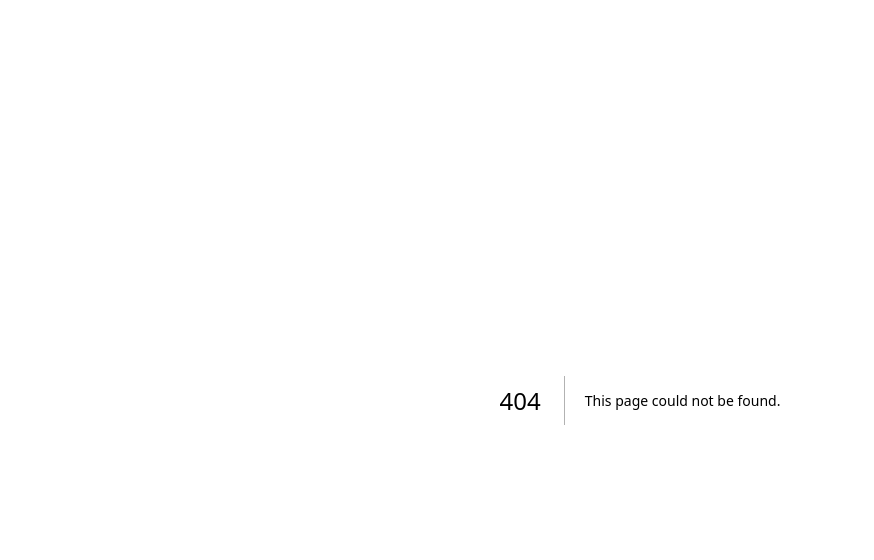
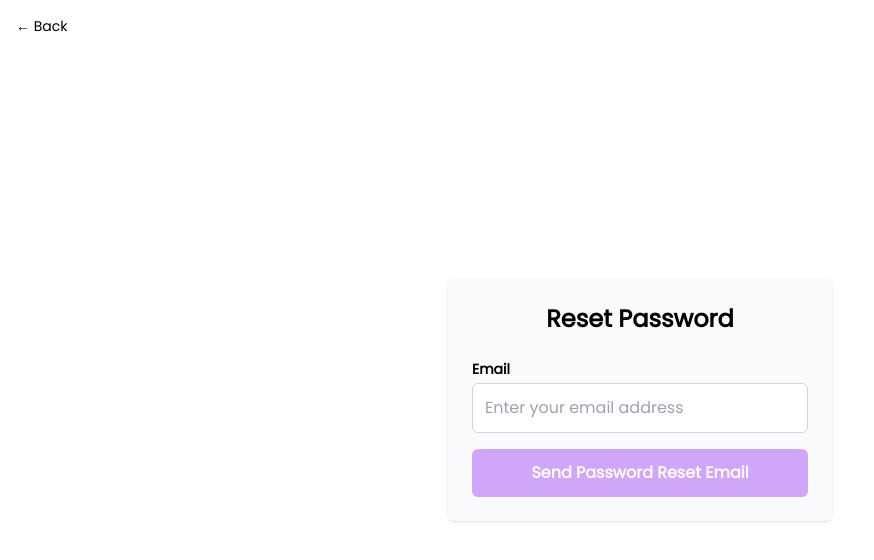
Before and after one commit to HumzaWaris/PitchFrontend, a Next.js app: page /forgot in a window 1280 px wide. Before the commit this address had no page. Shown: the top 560 px of the page, without its empty margins (0-874 px from the left). Built offline with nearby package versions, Linux system fonts and the light colour scheme; no server answers.

Commit message:
Some UI Changes

```diff
--- a/app/api/purdue/route.ts
+++ b/app/api/purdue/route.ts
@@ -7,16 +7,13 @@ export const dynamic = "force-dynamic";   // never cache – we always want fres
  *   • capitalises first letter of each
  */
 function formatName(raw: string): string {
-  // Remove extra whitespace and split
   const parts = raw.trim().split(/\s+/);
 
-  // Handle “Last, First” style if it ever appears
   if (parts.length === 1 && raw.includes(",")) {
     const [last, first] = raw.split(",").map(s => s.trim());
     return `${capitalize(first)} ${capitalize(last)}`;
   }
 
-  // Pick first and last tokens (ignore middles/suffixes)
   const first = parts[0] ?? "";
   const last  = parts.length > 1 ? parts[parts.length - 1] : "";
 
--- /dev/null
+++ b/app/components/Footer.tsx
@@ -0,0 +1,27 @@
+// components/Footer.tsx
+import Link from 'next/link';
+
+export default function Footer() {
+  return (
+    <footer className="bg-white text-black py-4">
+      <div className="container mx-auto px-6 flex items-center justify-between">
+        {/* Left */}
+        <div>
+          <Link href="/" className="hover:underline font-medium">
+            Privacy Policy
+          </Link>
+        </div>
+
+        {/* Center */}
+        <div className="text-center font-medium">
+          Made w/❤️ by The Huddle Team
+        </div>
+
+        {/* Right */}
+        <div className="text-right font-medium">
+          © 2025 Huddle Social
+        </div>
+      </div>
+    </footer>
+  );
+}
--- a/app/events/page.tsx
+++ b/app/events/page.tsx
@@ -16,7 +16,6 @@ import BuildIcon from "@mui/icons-material/Build";
 import CelebrationIcon from "@mui/icons-material/Celebration";
 import PublicIcon from "@mui/icons-material/Public";
 import FastfoodIcon from "@mui/icons-material/Fastfood";
-
 const tagIcon = {
   games: <SportsEsportsIcon style={{ color: "black" }} />,
   sports: <SportsSoccerIcon style={{ color: "black" }} />,
@@ -178,7 +177,6 @@ function ModalPopUp({ event, onClose }) {
             <p className="text-gray-600">{event.eventDescription}</p>
           </div>
         )}
-
         {event.notable_link_name && event.notable_link_url && (
           <div className="border-t border-gray-300 pt-4">
             <h2 className="text-lg font-bold text-black mb-2">Additional Information</h2>
@@ -192,7 +190,6 @@ function ModalPopUp({ event, onClose }) {
             </a>
           </div>
         )}
-
         {mapUrl && (
           <div className="border-t border-gray-300 pt-4">
             <h2 className="text-lg font-bold text-black">Map</h2>
@@ -213,8 +210,6 @@ export default function Events() {
   const router = useRouter();
   const [displayName, setDisplayName] = useState("User");
   const [showUserOptions, setShowUserOptions] = useState(false);
-  const isLoggedIn = displayName !== "User";
-
   const [eventsData, setEventsData] = useState([]);
   const [activeTab, setActiveTab] = useState("Semester");
   const [selectedTags, setSelectedTags] = useState([]);
@@ -223,58 +218,30 @@ export default function Events() {
   const [visibleDays, setVisibleDays] = useState(3);
   const [infiniteTarget, setInfiniteTarget] = useState(null);
 
-  // useEffect(() => {
-  //   const n = localStorage.getItem("displayname");
-  //   if (n) setDisplayName(n);
-  // }, []);
-
-  // useEffect(() => {
-  //   const q = query(collection(db, "Purdue University"), orderBy("eventDate", "asc"));
-  //   const unsub = onSnapshot(q, (s) => {
-  //     const ev = s.docs.map((d) => {
-  //       const data = d.data();
-  //       const dt = data.eventDate?.toDate ? data.eventDate.toDate() : new Date(data.eventDate);
-  //       return { id: d.id, ...data, eventDate: dt };
-  //     });
-  //     setEventsData(ev);
-  //   });
-  //   return () => unsub();
-  // }, []);
   useEffect(() => {
     const n = localStorage.getItem("displayname");
     if (n) setDisplayName(n);
   }, []);
 
-  /* 3️⃣  —  fall back to Firebase if localStorage was empty */
   useEffect(() => {
     const unsub = onAuthStateChanged(auth, async (user) => {
       if (!user) return;
-
       const snap = await getDoc(doc(db, "users", user.uid));
       if (snap.exists()) {
-        const n =
-          snap.data().displayname || user.displayName || "User";
-
+        const n = snap.data().displayname || user.displayName || "User";
         setDisplayName(n);
-        localStorage.setItem("displayname", n);   // write it for next time
+        localStorage.setItem("displayname", n);
       }
     });
     return () => unsub();
   }, []);
 
-  /* 4️⃣  —  realtime events feed (unchanged) */
   useEffect(() => {
-    const q = query(
-      collection(db, "Purdue University"),
-      orderBy("eventDate", "asc")
-    );
+    const q = query(collection(db, "Purdue University"), orderBy("eventDate", "asc"));
     const unsub = onSnapshot(q, (s) => {
       const ev = s.docs.map((d) => {
         const data = d.data();
-        const dt =
-          data.eventDate?.toDate
-            ? data.eventDate.toDate()
-            : new Date(data.eventDate);
+        const dt = data.eventDate?.toDate ? data.eventDate.toDate() : new Date(data.eventDate);
         return { id: d.id, ...data, eventDate: dt };
       });
       setEventsData(ev);
@@ -298,7 +265,11 @@ export default function Events() {
     const dayStr =
       activeTab === "Weekly"
         ? evt.eventDate.toLocaleDateString("en-US", { weekday: "long" })
-        : evt.eventDate.toLocaleDateString("en-US", { month: "long", day: "numeric", year: "numeric" });
+        : evt.eventDate.toLocaleDateString("en-US", {
+            month: "long",
+            day: "numeric",
+            year: "numeric",
+          });
     (acc[dayStr] ||= []).push(evt);
     return acc;
   }, {});
@@ -340,23 +311,19 @@ export default function Events() {
             <span className="mr-1">🏠</span>Housing
           </Link>
         </div>
-        {isLoggedIn ? (
+        {displayName === "User" ? (
+          <button onClick={() => router.push("/login")} className="px-4 py-2 rounded-full bg-gray-200 text-black font-semibold hover:scale-105 transition">
+            Sign In
+          </button>
+        ) : (
           <div className="relative cursor-pointer hover:scale-105 transition" onClick={() => setShowUserOptions(!showUserOptions)}>
             <div className="px-4 py-2 rounded-full bg-gray-200 text-black font-semibold">{displayName}</div>
             {showUserOptions && <UserOptionsPopup onLogout={logout} />}
           </div>
-        ) : (
-          <button onClick={() => router.push("/login")} className="px-4 py-2 rounded-full bg-gray-200 text-black font-semibold hover:scale-105 transition">
-            Sign In
-          </button>
         )}
       </nav>
 
       <div className="py-12 container mx-auto px-6 lg:px-12">
-        {!isLoggedIn ? (
-          <div className="text-center text-red-600 font-semibold">Please login to get access to the information.</div>
-        ) : (
-          <>
         <div className="flex items-center justify-between mb-6">
           <h3 className="text-4xl font-bold text-black">Events</h3>
           <div className="flex space-x-3">
@@ -380,33 +347,20 @@ export default function Events() {
               onClick={() => setShowFilterModal(true)}
               className="px-3 py-1 rounded-full bg-gray-300 text-black font-bold flex items-center hover:scale-105 transition"
             >
-              <svg
-                xmlns="http://www.w3.org/2000/svg"
-                className="h-4 w-4 mr-1"
-                fill="none"
-                viewBox="0 0 24 24"
-                stroke="currentColor"
-              >
-                <path
-                  strokeLinecap="round"
-                  strokeLinejoin="round"
-                  strokeWidth="2"
-                  d="M3 4a1 1 0 011-1h16a1
-                    1 0 011 1v2a1 1 0 01-.293.707l-5.414
-                    5.414A1 1 0 0014 12.414V19l-4
+              <svg xmlns="http://www.w3.org/2000/svg" className="h-4 w-4 mr-1" fill="none" viewBox="0 0 24 24" stroke="currentColor">
+                <path strokeLinecap="round" strokeLinejoin="round" strokeWidth="2" d="M3 4a1 1 0 011-1h16a1
+                    1 0 011 1v2a1 1 0 01-.293.707l-5.414 5.414A1 1 0 0014 12.414V19l-4
                     2v-8.586a1 1 0 00-.293-.707L4.293
-                    6.707A1 1 0 014 6V4z"
-                />
+                    6.707A1 1 0 014 6V4z" />
               </svg>
               All Filters
             </button>
           </div>
         </div>
-
         {dayKeysToShow.map((day) => (
           <div key={day} className="mb-8">
             <h2 className="text-3xl font-bold text-black mb-2">{day}</h2>
-                <div className="border-b border-dotted border-gray-300 mb-4" />
+            <div className="border-b border-dotted border-gray-300 mb-4"></div>
             <div className="space-y-4">
               {eventsByDay[day].map((evt) => (
                 <div
@@ -428,13 +382,11 @@ export default function Events() {
             </div>
           </div>
         ))}
-            <div ref={setInfiniteTarget} className="h-10" />
-          </>
-        )}
+        <div ref={setInfiniteTarget} className="h-10"></div>
       </div>
 
-      {isLoggedIn && selectedEvent && <ModalPopUp event={selectedEvent} onClose={() => setSelectedEvent(null)} />}
-      {isLoggedIn && showFilterModal && <FilterModal onClose={() => setShowFilterModal(false)} selectedTags={selectedTags} setSelectedTags={setSelectedTags} />}
+      {selectedEvent && <ModalPopUp event={selectedEvent} onClose={() => setSelectedEvent(null)} />}
+      {showFilterModal && <FilterModal onClose={() => setShowFilterModal(false)} selectedTags={selectedTags} setSelectedTags={setSelectedTags} />}
     </div>
   );
 }
--- /dev/null
+++ b/app/forgot/page.tsx
@@ -0,0 +1,58 @@
+"use client";
+
+import { useState } from "react";
+import { useRouter } from "next/navigation";
+import { auth } from "@/lib/firebaseConfig";
+import { sendPasswordResetEmail } from "firebase/auth";
+
+export default function ForgotPasswordPage() {
+  const router = useRouter();
+  const [email, setEmail] = useState("");
+  const [message, setMessage] = useState("");
+  const [error, setError] = useState("");
+  const [loading, setLoading] = useState(false);
+
+  const handlePasswordReset = async () => {
+    setError("");
+    setMessage("");
+    setLoading(true);
+    try {
+      await sendPasswordResetEmail(auth, email);
+      setMessage("Password reset email sent! Please check your inbox.");
+    } catch (err) {
+      console.error("Error sending password reset email:", err);
+      setError("Error sending password reset email. Please try again.");
+    }
+    setLoading(false);
+  };
+
+  return (
+    <div className="min-h-screen bg-white flex flex-col items-center justify-center p-4">
+      <button onClick={() => router.back()} className="absolute top-4 left-4 text-black text-sm">
+        &larr; Back
+      </button>
+      <div className="max-w-sm w-full bg-gray-50 p-6 rounded-md shadow">
+        <h1 className="text-2xl font-bold text-center mb-6 text-black">Reset Password</h1>
+        {message && <p className="text-green-500 text-sm mb-4 text-center">{message}</p>}
+        {error && <p className="text-red-500 text-sm mb-4 text-center">{error}</p>}
+        <div className="mb-4">
+          <label className="block text-black text-sm font-semibold mb-1">Email</label>
+          <input
+            type="email"
+            placeholder="Enter your email address"
+            className="w-full p-3 border border-gray-300 rounded-md text-black focus:outline-none"
+            value={email}
+            onChange={(e) => setEmail(e.target.value)}
+          />
+        </div>
+        <button
+          onClick={handlePasswordReset}
+          disabled={loading || !email.trim()}
+          className="w-full p-3 bg-purple-500 text-white rounded-md font-semibold hover:bg-purple-600 disabled:opacity-50"
+        >
+          {loading ? "Sending..." : "Send Password Reset Email"}
+        </button>
+      </div>
+    </div>
+  );
+}
--- a/app/login/page.tsx
+++ b/app/login/page.tsx
@@ -77,25 +77,14 @@ export default function LoginPage() {
 
   return (
     <div className="min-h-screen bg-white flex flex-col items-center justify-center p-4">
-      <button
-        onClick={() => router.back()}
-        className="absolute top-4 left-4 text-black text-sm"
-      >
+      <button onClick={() => router.back()} className="absolute top-4 left-4 text-black text-sm">
         &larr; Back
       </button>
       <div className="max-w-sm w-full bg-gray-50 p-6 rounded-md shadow">
-        <h1 className="text-2xl font-bold text-black mb-6 text-center">
-          Login.
-        </h1>
-        {errorMessage && (
-          <p className="text-red-500 text-sm mb-4 text-center">
-            {errorMessage}
-          </p>
-        )}
+        <h1 className="text-2xl font-bold text-black mb-6 text-center">Login</h1>
+        {errorMessage && <p className="text-red-500 text-sm mb-4 text-center">{errorMessage}</p>}
         <div className="mb-4">
-          <label className="block text-black text-sm font-semibold mb-1">
-            Email
-          </label>
+          <label className="block text-black text-sm font-semibold mb-1">Email</label>
           <input
             type="email"
             placeholder="Email Address"
@@ -105,9 +94,7 @@ export default function LoginPage() {
           />
         </div>
         <div className="mb-2 relative">
-          <label className="block text-black text-sm font-semibold mb-1">
-            Password
-          </label>
+          <label className="block text-black text-sm font-semibold mb-1">Password</label>
           <input
             type={showPassword ? "text" : "password"}
             placeholder="Password"
@@ -128,6 +115,12 @@ export default function LoginPage() {
           </button>
         </div>
         <div className="mb-6 text-right">
+          <button
+            onClick={() => router.push("/forgot")}
+            className="text-sm text-gray-600 hover:underline"
+          >
+            Forgot Password?
+          </button>
         </div>
         <button
           onClick={handleLogin}
--- a/app/page.tsx
+++ b/app/page.tsx
@@ -4,7 +4,7 @@ import Banner from "./components/Banner";
 import Features from "./components/Features";
 import Team from "./components/Team";
 import DownloadApp from "./components/DownloadApp";
-
+import Footer from "./components/Footer";
 export default function Home() {
     return (
         <>
@@ -22,6 +22,7 @@ export default function Home() {
 
             <Team />
             <DownloadApp />
+            <Footer />
         </>
     );
 }
```
Lines whose indentation alone changed are shown as unchanged.
